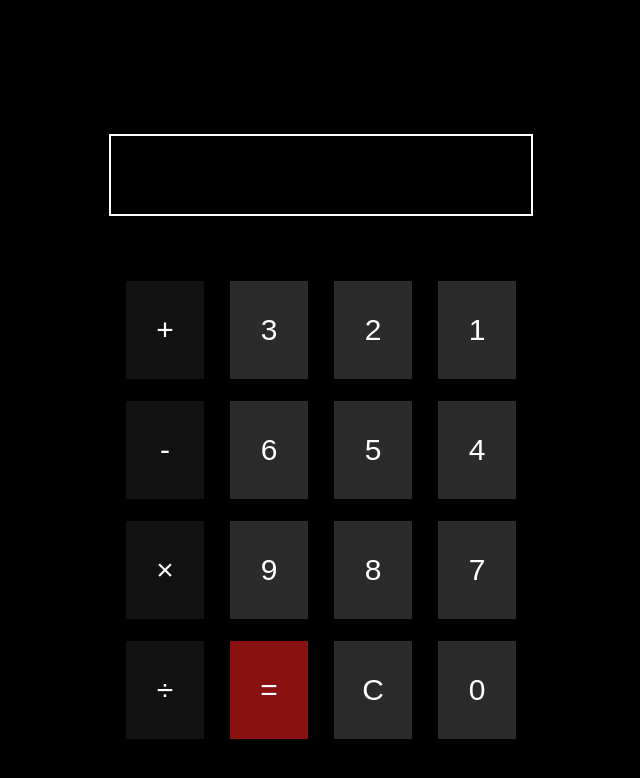
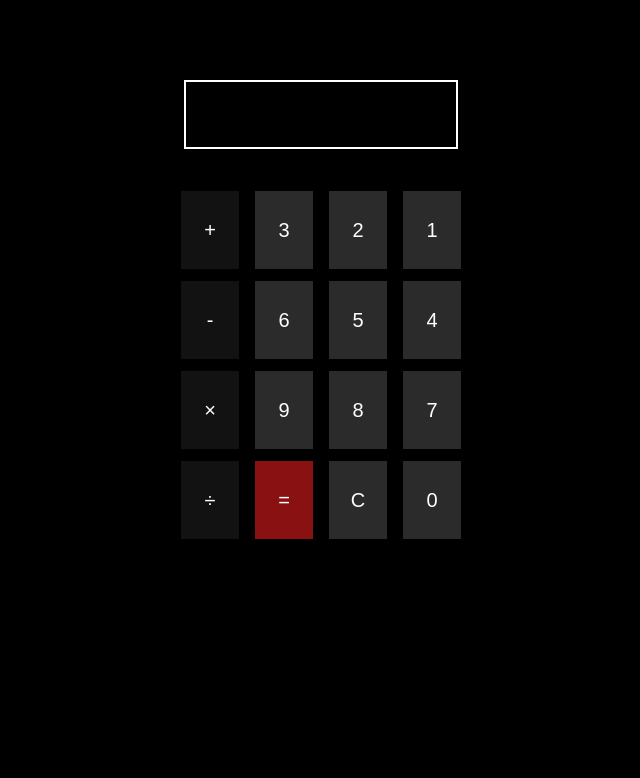
Before and after one commit to Eslam1321/calculator, a plain HTML site: page index.html in a window 1280 px wide. Shown: the whole page, without its empty margins (319-959 px from the left). Drawn offline with Linux system fonts and the light colour scheme.

Commit message:
Update index.html

```diff
--- a/index.html
+++ b/index.html
@@ -9,8 +9,8 @@
       background-color: #000000;
     }
     input[type="text"] {
-      font-size: 50px; /* تصغير حجم الخط */
-      width: 400px; /* تصغير العرض */
+      font-size: 40px; /* حجم مناسب */
+      width: 250px; /* عرض مناسب */
       text-align: center;
       padding: 10px;
       background-color: #000000;
@@ -18,10 +18,10 @@
       color: #ffffff;
     }
     button {
-      font-size: 30px; /* تصغير حجم الخط */
-      width: 80px; /* تصغير العرض */
-      height: 100px; /* تصغير الارتفاع */
-      margin: 10px;
+      font-size: 20px; /* حجم مناسب */
+      width: 60px;
+      height: 80px;
+      margin: 5px;
       border: 1px solid #000000;
       color: white;
       cursor: pointer;
@@ -51,13 +51,13 @@
 </head>
 <body>
 
-  <br><br><br><br><br><br><br>
+  <br><br><br><br>
   <div class="container">
     <input type="text" id="display" placeholder=" " readonly>
   </div>
 
   <div class="container">
-    <br><br><br>
+    <br><br>
     <button class="number" onclick="appendToDisplay('1')">1</button>
     <button class="number" onclick="appendToDisplay('2')">2</button>
     <button class="number" onclick="appendToDisplay('3')">3</button>
```
